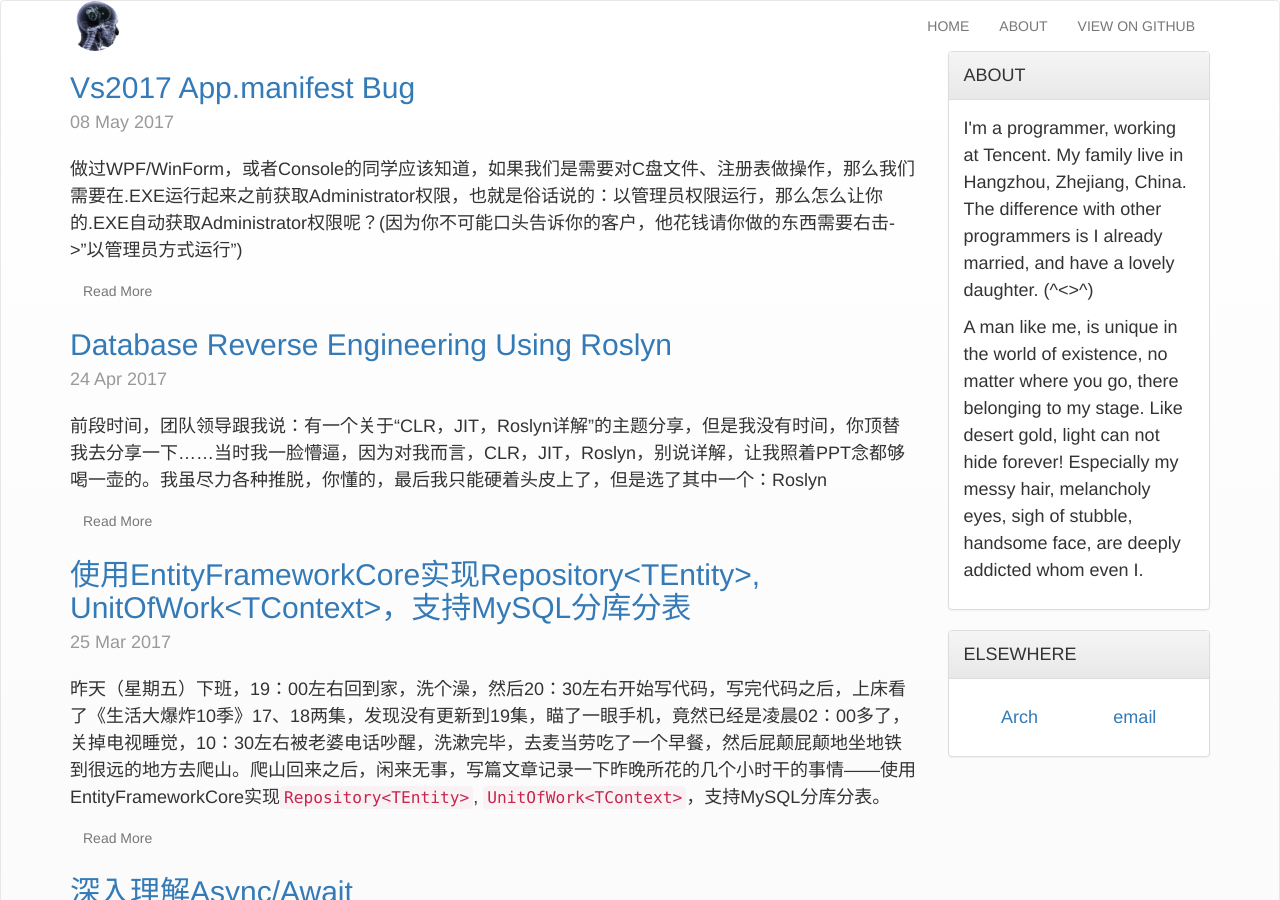
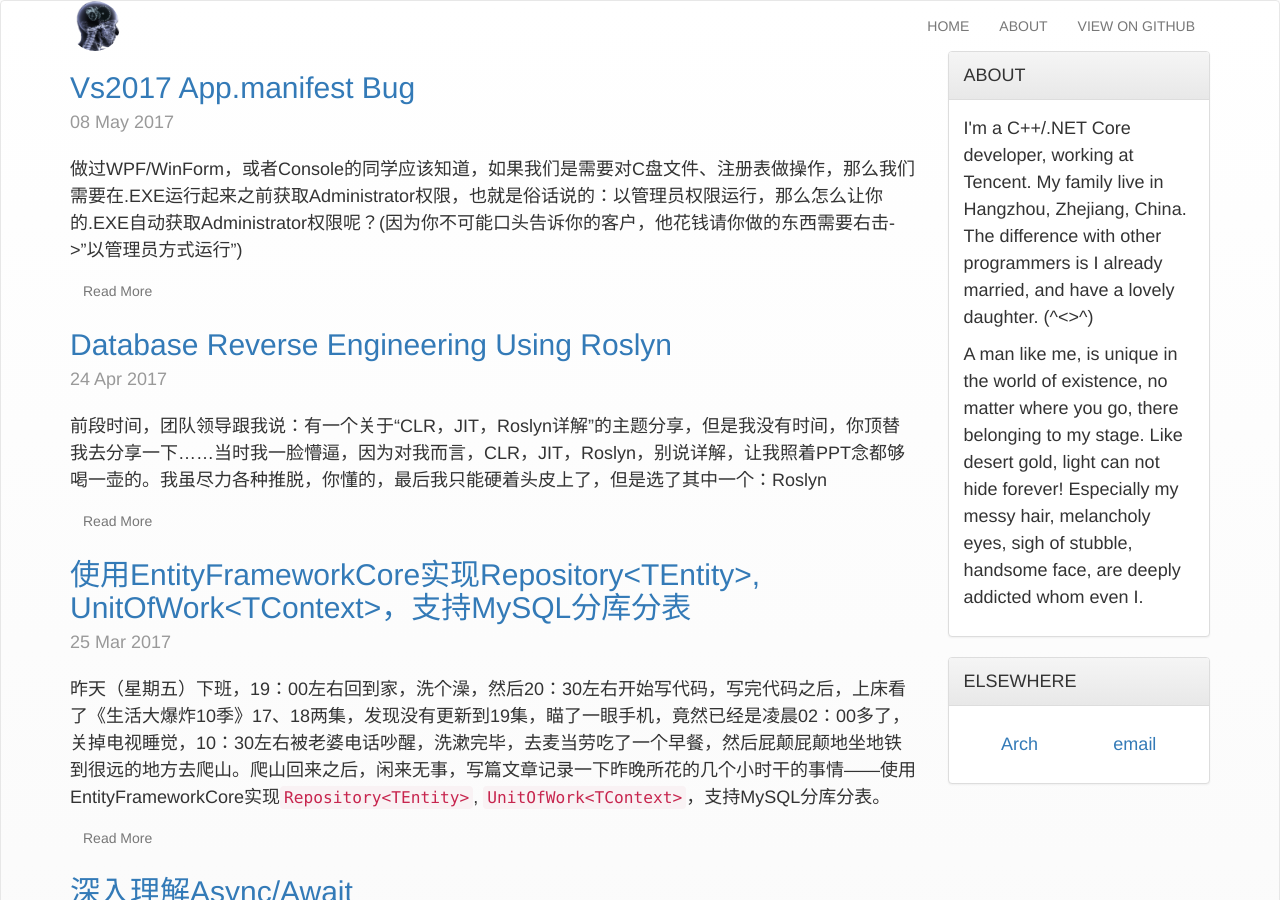
Before and after one commit to rigofunc/xyting.github.io, a Jekyll site: the page built from index.html, in a window 1280 px wide and 900 px high. Built offline with Jekyll 4.4.1, drawn with Linux system fonts in a browser that asks for light colours; the list of posts is cut into pages by our own code.

Commit message:
update about me

```diff
--- a/_layouts/default.html
+++ b/_layouts/default.html
@@ -48,7 +48,7 @@
             ABOUT
           </div>
           <div class="panel-body">
-            <p>I'm a programmer, working at Tencent. My family live in Hangzhou, Zhejiang, China. The difference with other programmers is I already married,
+            <p>I'm a C++/.NET Core developer, working at Tencent. My family live in Hangzhou, Zhejiang, China. The difference with other programmers is I already married,
               and have a lovely daughter. (^&lt;&gt;^)</p>
             <p>A man like me, is unique in the world of existence, no matter where you go, there belonging to my stage. Like
               desert gold, light can not hide forever! Especially my messy hair, melancholy eyes, sigh of stubble, handsome
```
